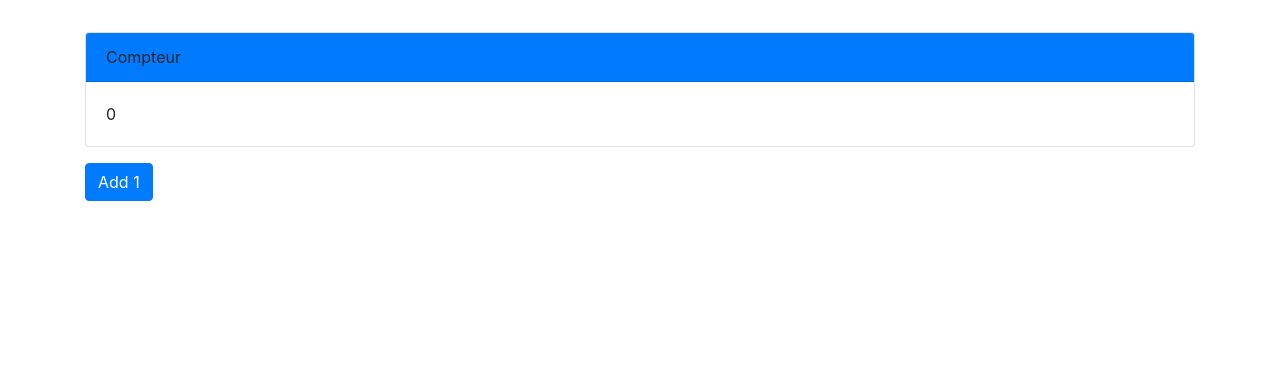
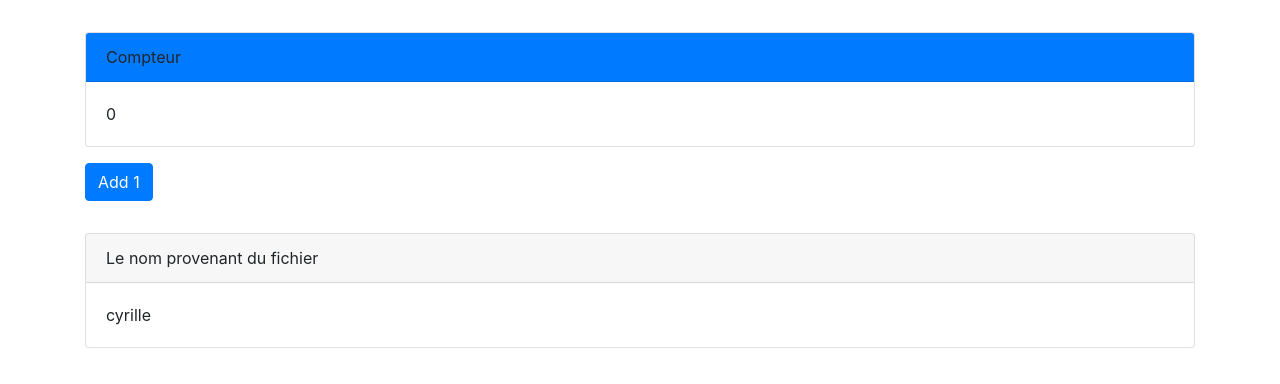
Before and after one commit to nemeros/angularObs, an Angular app: page / in a window 1280 px wide. Shown: the top 384 px of the page. Built offline with nearby package versions, Linux system fonts and the light colour scheme.

Commit message:
ajout http via fichier

```diff
--- a/src/app/app.component.html
+++ b/src/app/app.component.html
@@ -12,4 +12,13 @@
   <div style="margin-top:1em;">
       <button type="button" class="btn btn-primary" (click)="addValue()">Add 1</button>
   </div>
+
+  <div class="card" style="margin-top:2em;">
+    <div class="card-header">
+      Le nom provenant du fichier
+    </div>
+    <div class="card-body">
+      {{nom}}
+    </div>
+  </div>
 </div>
--- a/src/app/app.component.ts
+++ b/src/app/app.component.ts
@@ -1,6 +1,6 @@
 import { Component, OnDestroy } from '@angular/core';
 import { DummyService } from './service/dummy.service';
-import { Subscription} from "rxjs";
+import { Observable, Subscription} from "rxjs";
 
 @Component({
   selector: 'app-root',
@@ -9,14 +9,19 @@ import { Subscription} from "rxjs";
 })
 export class AppComponent implements OnDestroy {
 
-  title = 'app';
-  count : number = 3;
+
+  public count : number = 3;
+  public nom : string;
+
   public subscription : Subscription;
 
   constructor(private dummy : DummyService){
     this.subscription = this.dummy.getSub().subscribe(value => {
       this.count = value
     });
+
+
+    this.dummy.getNameRequest().subscribe(body => this.nom = body.name);
   }
 
   public addValue() : void{
--- a/src/app/service/dummy.service.ts
+++ b/src/app/service/dummy.service.ts
@@ -1,5 +1,5 @@
 import { Injectable } from '@angular/core';
-import { HttpClient } from '@angular/common/http';
+import { HttpClient, HttpResponse } from '@angular/common/http';
 import { Observable, BehaviorSubject  } from "rxjs";
 import 'rxjs/add/observable/of';
 
@@ -20,9 +20,14 @@ export class DummyService {
      return this.subject.asObservable();
    }
 
-   public add(){
+   public add() : void {
      this.current = this.current + 1;
       this.subject.next(this.current);
    }
 
+
+   public getNameRequest() : Observable<any> {
+     return this.http.get<any>(this.url);
+   }
+
 }
--- a/src/assets/data.json
+++ b/src/assets/data.json
@@ -1,3 +1,3 @@
 {
-    "input": 5
+    "name": "cyrille"
 }
```
